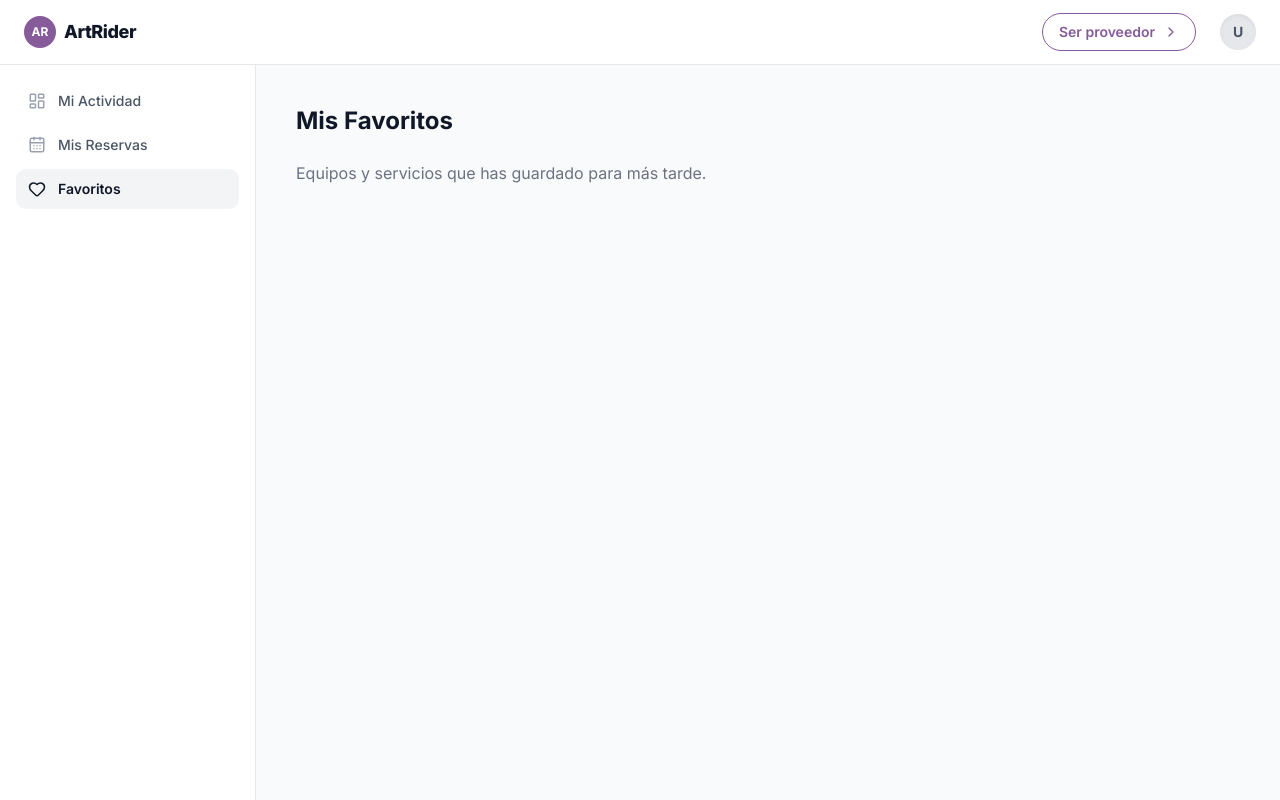
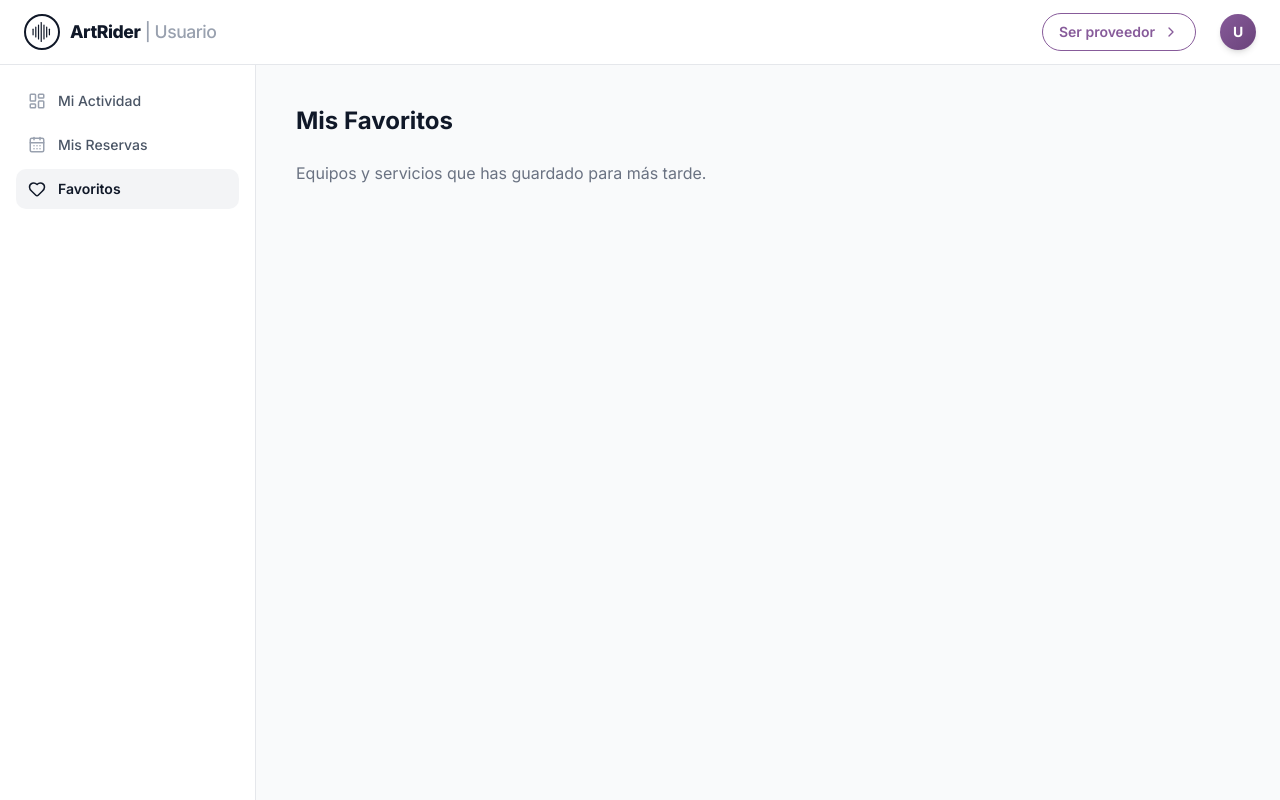
Before and after one commit to FrancisJaramilloC/ArtRider, a Next.js app in the folder art-rider/: page /dashboard/favorites in a window 1280 px wide. Built offline with nearby package versions, Linux system fonts and the light colour scheme; no server answers.

Commit message:
feat: implement shared logo component and standardize layout navigation

```diff
--- a/art-rider/app/dashboard/DashboardLayoutClient.tsx
+++ b/art-rider/app/dashboard/DashboardLayoutClient.tsx
@@ -4,6 +4,7 @@ import Link from "next/link";
 import { usePathname } from "next/navigation";
 import { LayoutDashboard, CalendarDays, Heart, ChevronRight } from "lucide-react";
 import type { ProviderProfile } from "@/services/providerService";
+import ArtRiderLogo from "@/components/layout/ArtRiderLogo";
 
 export default function DashboardLayoutClient({
   children,
@@ -26,14 +27,7 @@ export default function DashboardLayoutClient({
       {/* ── Top Navbar ── */}
       <header className="sticky top-0 z-50 bg-white border-b border-gray-200 flex justify-center">
         <div className="w-full max-w-7xl h-16 px-6 flex items-center justify-between">
-          <Link href="/" className="flex items-center gap-2 hover:opacity-80 transition-opacity">
-            <div className="w-8 h-8 rounded-full flex items-center justify-center bg-[#875B9A] text-white text-xs shrink-0 font-bold">
-              AR
-            </div>
-            <span className="font-extrabold text-lg text-gray-900 tracking-tight">
-              ArtRider
-            </span>
-          </Link>
+          <ArtRiderLogo subtitle="Usuario" />
 
           <div className="flex items-center gap-4">
             {provider ? (
@@ -54,9 +48,12 @@ export default function DashboardLayoutClient({
               </Link>
             )}
 
-            <div className="w-9 h-9 ml-2 rounded-full bg-gray-200 flex items-center justify-center shadow-inner shrink-0 cursor-pointer text-gray-600 font-bold text-sm">
+            <Link
+              href="/profile"
+              className="w-9 h-9 ml-2 rounded-full bg-gradient-to-br from-[#875B9A] to-[#6a437a] flex items-center justify-center shadow-md shrink-0 cursor-pointer text-white font-bold text-sm hover:shadow-lg transition-shadow"
+            >
               U
-            </div>
+            </Link>
           </div>
         </div>
       </header>
--- a/art-rider/app/profile/layout.tsx
+++ b/art-rider/app/profile/layout.tsx
@@ -1,5 +1,8 @@
 import ProfileNav from "@/components/features/profile/ProfileNav";
+import ArtRiderLogo from "@/components/layout/ArtRiderLogo";
 import type { Metadata } from "next";
+import Link from "next/link";
+import { ChevronLeft } from "lucide-react";
 
 export const metadata: Metadata = {
   title: "Configuración de Cuenta | ArtRider",
@@ -12,8 +15,27 @@ export default function ProfileLayout({
   children: React.ReactNode;
 }) {
   return (
-    <div className="bg-gray-50/50 min-h-[calc(100vh-80px)] w-full">
-      <div className="max-w-6xl mx-auto px-6 py-10 md:py-16 flex flex-col md:flex-row gap-10 lg:gap-14">
+    <div className="min-h-screen flex flex-col bg-gray-50/50">
+
+      {/* ── Top Navbar ── */}
+      <header className="sticky top-0 z-50 bg-white border-b border-gray-200 flex justify-center">
+        <div className="w-full max-w-7xl h-16 px-6 flex items-center justify-between">
+          <ArtRiderLogo subtitle="Usuario" />
+
+          <div className="flex items-center gap-4">
+            <Link
+              href="/dashboard"
+              className="hidden sm:flex items-center gap-2 text-sm font-semibold text-[#875B9A] hover:text-white border border-[#875B9A] hover:bg-[#875B9A] px-4 py-2 rounded-full transition-colors"
+            >
+              <ChevronLeft size={16} />
+              Volver al Dashboard
+            </Link>
+          </div>
+        </div>
+      </header>
+
+      {/* ── Main Content ── */}
+      <div className="max-w-6xl mx-auto px-6 py-10 md:py-16 flex flex-col md:flex-row gap-10 lg:gap-14 w-full">
 
         {/* ── Left Sidebar Nav ── */}
         <aside className="w-full md:w-64 shrink-0">
--- a/art-rider/components/features/listings/ListingForm.tsx
+++ b/art-rider/components/features/listings/ListingForm.tsx
@@ -38,6 +38,9 @@ export default function ListingForm({
     defaultValues.cover_image_url ?? null
   );
   const [publishNow, setPublishNow] = useState(defaultValues.is_published ?? false);
+  const [imageError, setImageError] = useState(false);
+
+  const isEditing = !!defaultValues.cover_image_url;
 
   // Convert cents → dollars for display
   const defaultPrice = defaultValues.dailyPrice
@@ -53,13 +56,21 @@ export default function ListingForm({
       return;
     }
     setPreviewUrl(URL.createObjectURL(file));
+    setImageError(false);
   };
 
   return (
-    <div className="space-y-6">
+    <div className="space-y-6" onSubmit={(e) => {
+      if (!isEditing && !previewUrl) {
+        e.preventDefault();
+        setImageError(true);
+        return;
+      }
+      setImageError(false);
+    }}>
       {/* Cover image */}
       <div className="space-y-2">
-        <label className="block text-sm font-medium text-gray-700">Foto del equipo</label>
+        <label className="block text-sm font-medium text-gray-700">Foto del equipo <span className="text-red-500">*</span></label>
         <div
           className="relative w-full h-52 rounded-2xl border-2 border-dashed border-gray-200 bg-gray-50 flex items-center justify-center overflow-hidden cursor-pointer group hover:border-[#875B9A] transition-colors"
           onClick={() => fileInputRef.current?.click()}
@@ -90,6 +101,9 @@ export default function ListingForm({
           className="hidden"
           onChange={handleFileChange}
         />
+        {imageError && (
+          <p className="text-sm text-red-500 font-medium">Debes subir una foto del equipo.</p>
+        )}
       </div>
 
       {/* Title */}
--- /dev/null
+++ b/art-rider/components/layout/ArtRiderLogo.tsx
@@ -0,0 +1,33 @@
+import Link from "next/link";
+
+/**
+ * Shared ArtRider logo component used across all layout navbars.
+ * Clicking it always takes you to the home page.
+ */
+export default function ArtRiderLogo({ subtitle }: { subtitle?: string }) {
+  return (
+    <Link href="/" className="flex items-center gap-2.5 group shrink-0">
+      {/* Soundwave circle */}
+      <div className="w-[36px] h-[36px] rounded-full border-2 border-gray-900 group-hover:border-[#875B9A] transition-colors flex items-center justify-center shrink-0">
+        <svg viewBox="0 0 427 448" fill="currentColor" className="w-[20px] h-[20px] text-gray-900 group-hover:text-[#875B9A] transition-colors">
+          <path d="M13.5 148C6.044 148 0 154.044 0 161.5v125c0 7.456 6.044 13.5 13.5 13.5S27 293.456 27 286.5v-125C27 154.044 20.956 148 13.5 148z"/>
+          <path d="M74.5 101C67.044 101 61 107.044 61 114.5v219c0 7.456 6.044 13.5 13.5 13.5S88 340.456 88 333.5v-219C88 107.044 81.956 101 74.5 101z"/>
+          <path d="M135.5 54C128.044 54 122 60.044 122 67.5v313c0 7.456 6.044 13.5 13.5 13.5S149 387.456 149 380.5V67.5C149 60.044 142.956 54 135.5 54z"/>
+          <path d="M196.5 0C189.044 0 183 6.044 183 13.5v421c0 7.456 6.044 13.5 13.5 13.5S210 441.956 210 434.5V13.5C210 6.044 203.956 0 196.5 0z"/>
+          <path d="M257.5 54C250.044 54 244 60.044 244 67.5v313c0 7.456 6.044 13.5 13.5 13.5S271 387.456 271 380.5V67.5C271 60.044 264.956 54 257.5 54z"/>
+          <path d="M318.5 101C311.044 101 305 107.044 305 114.5v219c0 7.456 6.044 13.5 13.5 13.5S332 340.456 332 333.5v-219C332 107.044 325.956 101 318.5 101z"/>
+          <path d="M379.5 148C372.044 148 366 154.044 366 161.5v125c0 7.456 6.044 13.5 13.5 13.5S393 293.456 393 286.5v-125C393 154.044 386.956 148 379.5 148z"/>
+        </svg>
+      </div>
+      {/* Brand name + optional subtitle */}
+      <span className="font-extrabold text-[1.1rem] text-gray-900 tracking-tight group-hover:text-[#875B9A] transition-colors">
+        ArtRider
+        {subtitle && (
+          <span className="font-medium text-gray-400 group-hover:text-[#875B9A]/60 transition-colors">
+            {" "}| {subtitle}
+          </span>
+        )}
+      </span>
+    </Link>
+  );
+}
--- a/art-rider/components/layout/Navbar.tsx
+++ b/art-rider/components/layout/Navbar.tsx
@@ -98,11 +98,11 @@ export default function Navbar({ initialUser = null }: { initialUser?: User | nu
 
         {/* ── Right: User Actions ── */}
         <div className="flex-1 flex justify-end items-center gap-3">
-          {/* Become Provider / Dashboard button */}
-          {user && isProvider ? (
+          {/* Become Provider / Provider panel button — only when logged in */}
+          {user && (isProvider ? (
             <Link
               href="/provider"
-              className="hidden lg:inline-flex items-center justify-center h-11 text-[0.88rem] font-semibold text-gray-800 hover:bg-gray-50 px-4 rounded-full transition-colors whitespace-nowrap"
+              className="hidden lg:inline-flex items-center justify-center h-11 text-[0.88rem] font-semibold text-[#875B9A] hover:text-white border border-[#875B9A] hover:bg-[#875B9A] px-4 rounded-full transition-colors whitespace-nowrap"
             >
               Panel de Proveedor
             </Link>
@@ -113,11 +113,13 @@ export default function Navbar({ initialUser = null }: { initialUser?: User | nu
             >
               Conviértete en proveedor
             </Link>
-          )}
+          ))}
 
-          {/* Cart Icon */}
-          <button
-            aria-label="Carrito"
+          {/* Cart/Dashboard Icon — only when logged in */}
+          {user && (
+            <Link
+              href="/dashboard"
+              aria-label="Mi cuenta"
               className="p-2.5 hover:bg-gray-50 rounded-full transition-colors flex items-center justify-center shrink-0"
             >
               <svg width="20" height="20" viewBox="0 0 24 24" fill="none" stroke="#374151" strokeWidth="2" strokeLinecap="round" strokeLinejoin="round">
@@ -125,7 +127,8 @@ export default function Navbar({ initialUser = null }: { initialUser?: User | nu
                 <circle cx="20" cy="21" r="1"></circle>
                 <path d="M1 1h4l2.68 13.39a2 2 0 0 0 2 1.61h9.72a2 2 0 0 0 2-1.61L23 6H6"></path>
               </svg>
-          </button>
+            </Link>
+          )}
 
           <div className="relative ml-1">
             {/* Airbnb-style User Pill */}
--- a/art-rider/next.config.ts
+++ b/art-rider/next.config.ts
@@ -3,6 +3,15 @@ import type { NextConfig } from "next";
 const nextConfig: NextConfig = {
   /* config options here */
   output: "standalone",
+  images: {
+    remotePatterns: [
+      {
+        protocol: "https",
+        hostname: "rgjsjesjvxcybprtmhrc.supabase.co",
+        pathname: "/storage/v1/object/public/**",
+      },
+    ],
+  },
 };
 
 export default nextConfig;
--- a/art-rider/services/listingsService.ts
+++ b/art-rider/services/listingsService.ts
@@ -114,10 +114,12 @@ export async function createListing(prevState: any, formData: FormData) {
     if (dailyPrice > 1000000) return { error: "El precio máximo es $10,000 por día." };
 
     const coverFile = formData.get("coverImage") as File | null;
-    if (coverFile && coverFile.size > 5 * 1024 * 1024)
+    if (!coverFile || coverFile.size === 0)
+      return { error: "La foto del equipo es obligatoria." };
+    if (coverFile.size > 5 * 1024 * 1024)
       return { error: "La imagen no puede superar los 5MB." };
 
-    const coverImageUrl = coverFile ? await uploadCoverImage(coverFile, user.id) : null;
+    const coverImageUrl = await uploadCoverImage(coverFile, user.id);
 
     const { data: newListing, error: insertError } = await supabase
       .from("listings")
```
Also changed, not shown: art-rider/app/provider/ProviderLayoutClient.tsx (+10 -18 lines). Lines whose indentation alone changed are shown as unchanged.
